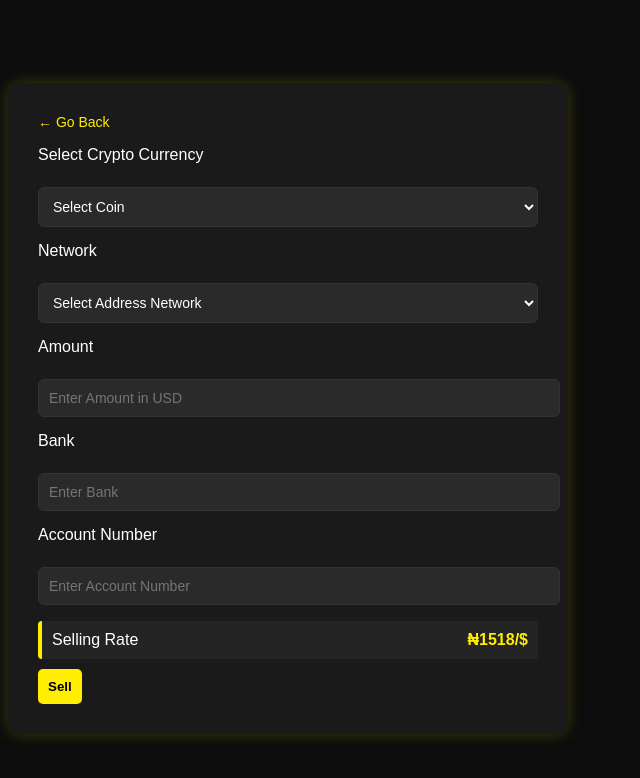
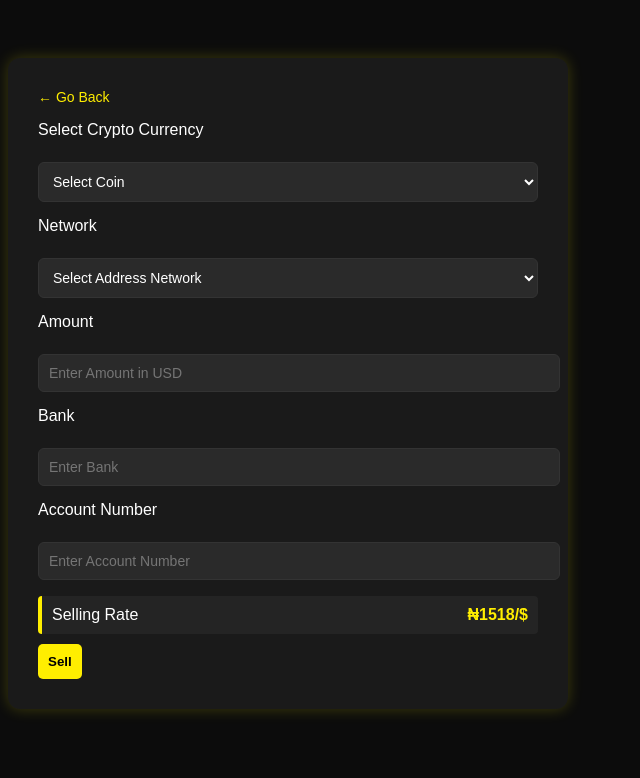
Before and after one commit to WebGenius183/blakdhut, a plain HTML site: page sell.html in a window 1280 px wide. Shown: the whole page, without its empty margins (0-640 px from the left). Drawn offline with Linux system fonts and the light colour scheme; a web font is replaced by a local one.

Commit message:
Update sales.css

```diff
--- a/css/sales.css
+++ b/css/sales.css
@@ -16,7 +16,7 @@ body {
   background: #0c0c0c;
   color: white;
   display: flex;
-  height: 100vh;
+  max-height: 100vh;
   align-items: center;
   transition: background 0.3s ease, color 0.3s ease;
 }
@@ -26,6 +26,7 @@ body {
 }
 /* Main Container */
 .form {
+  margin-top: 50px;
   background-color: #1a1a1a;
   padding: 30px;
   border-radius: 12px;
@@ -33,6 +34,7 @@ body {
   width: 100%;
   max-width: 500px;
   transition: background 0.3s ease;
+  height: 100%;
 }
 
 body.light-mode .form {
```
